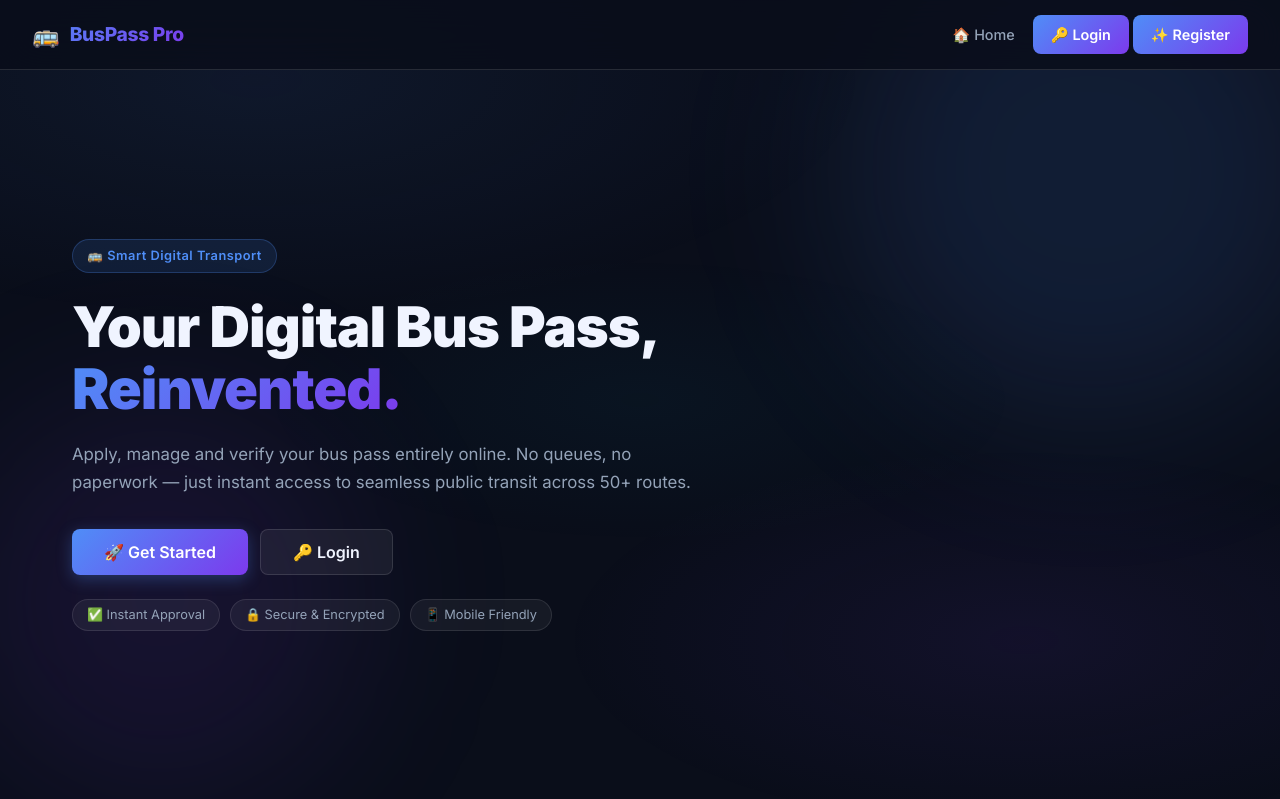
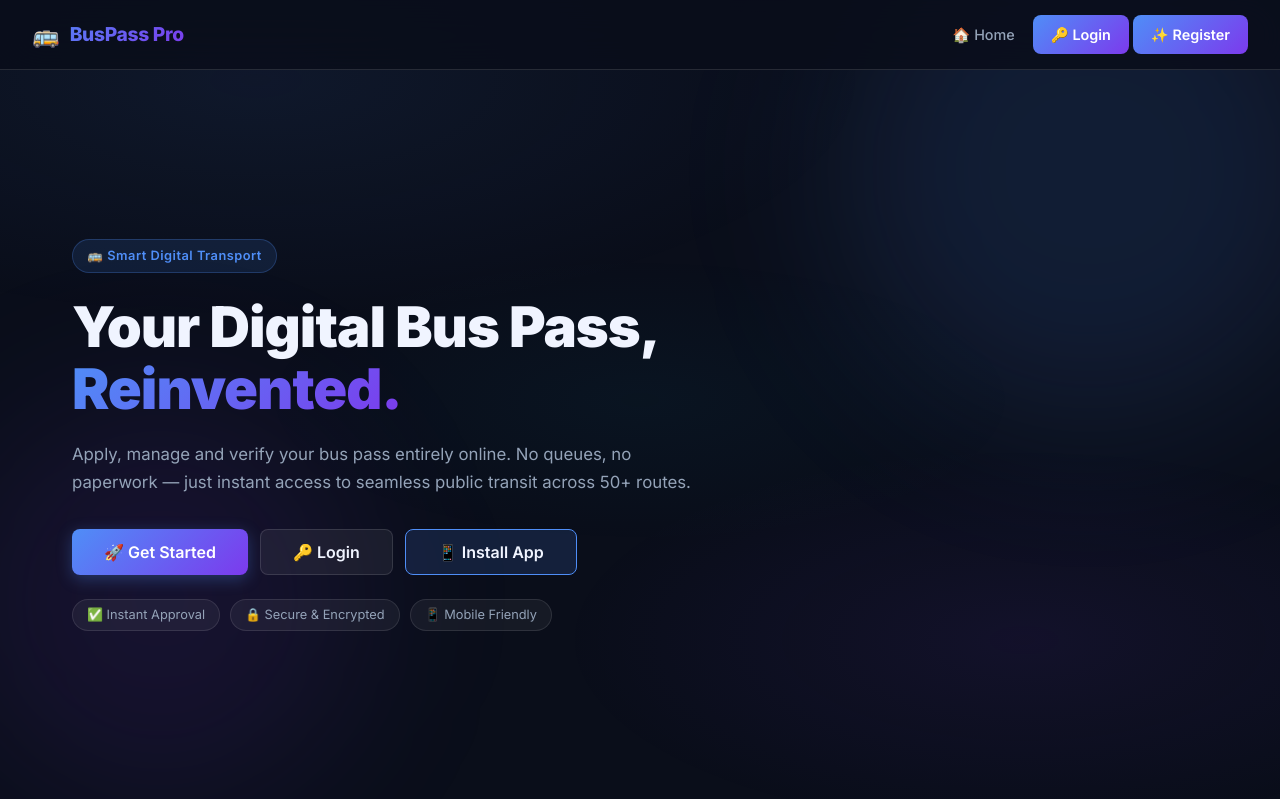
Before and after one commit to raghu1821/busspass-pro, a Python web app: template templates/index.html in a window 1280 px wide; the page is wider, and only the part inside the window is pictured. Shown: the top 799 px of that part. Run offline with Jinja, Linux system fonts and the light colour scheme; the template is opened without the code that fills it, so the values that code supplies are empty.

Commit message:
Fix iOS installation button visibility and Apple touch icons

```diff
--- a/templates/index.html
+++ b/templates/index.html
@@ -10,6 +10,8 @@
   <meta name="apple-mobile-web-app-capable" content="yes" />
   <meta name="apple-mobile-web-app-status-bar-style" content="black-translucent" />
   <meta name="apple-mobile-web-app-title" content="BusPass Pro" />
+  <link rel="apple-touch-icon" href="/static/icons/icon-192.png" />
+  <link rel="icon" type="image/png" href="/static/icons/icon-192.png" />
   <link rel="manifest" href="/static/manifest.json" />
   <link rel="stylesheet" href="/static/style.css" />
 </head>
@@ -231,14 +233,23 @@
     const installBtn = document.getElementById('installAppBtn');
 
     if (installBtn) {
+      // Check if already installed
+      const isInstalled = window.matchMedia('(display-mode: standalone)').matches || window.navigator.standalone === true;
+
+      // If not installed, show the button to everyone (critical for iPhone users)
+      if (!isInstalled) {
+        installBtn.style.display = 'inline-block';
+      }
+
+      // Capture the automatic install prompt on Android/Chrome
       window.addEventListener('beforeinstallprompt', (e) => {
         e.preventDefault();
         deferredPrompt = e;
-        installBtn.style.display = 'inline-block';
       });
 
       installBtn.addEventListener('click', async () => {
         if (deferredPrompt) {
+          // Android / Chrome: Show native install modal
           deferredPrompt.prompt();
           const { outcome } = await deferredPrompt.userChoice;
           if (outcome === 'accepted') {
@@ -246,7 +257,7 @@
           }
           deferredPrompt = null;
         } else {
-          // If on iOS or already installed, show a toast tip
+          // iPhone / iOS Safari: Native modal isn't supported, so tell them how to do it manually
           if (window.showToast) {
              showToast('📱 Installation', 'Tap the Share button and select "Add to Home Screen" to install the app!', 'info');
           } else {
```
